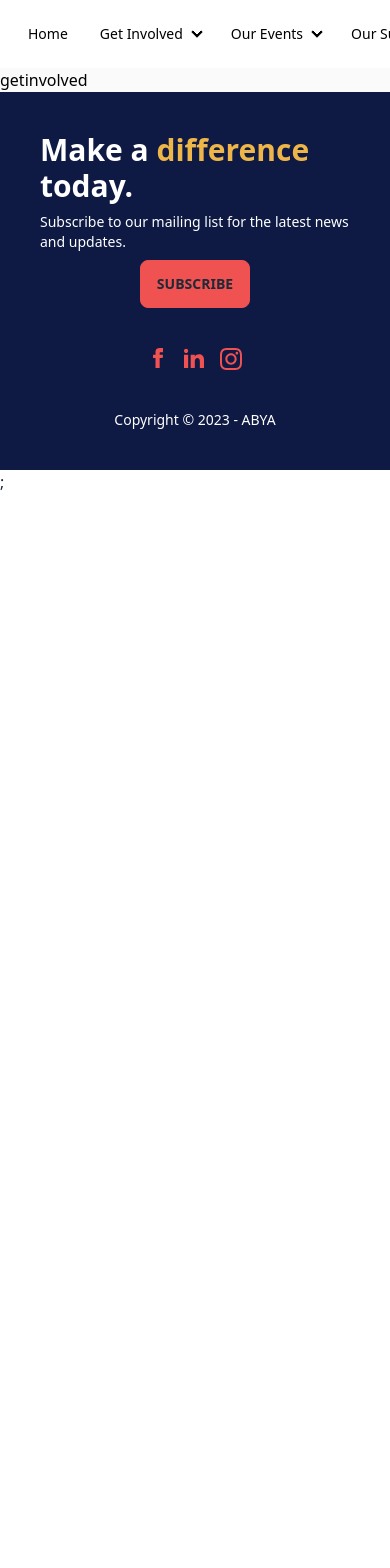
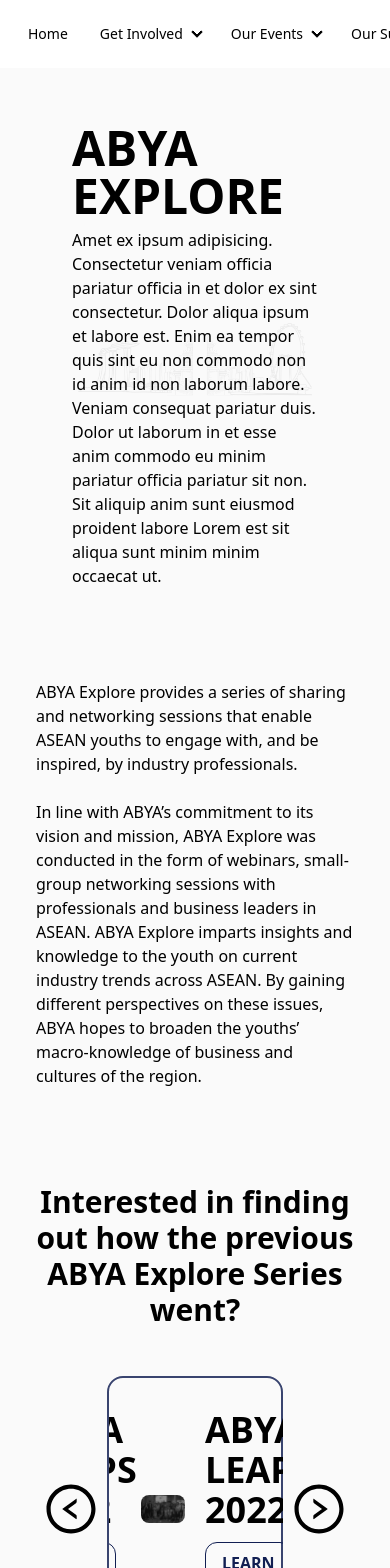
Before and after one commit to aseanbya/ABYAWebsite, a Next.js app: page /event/ABYAExplore in a window 390 px wide. Shown: the top 1568 px of the page. Before the commit the page ends 844 px from the top, so only its background shows below. Built offline with nearby package versions, Linux system fonts and the light colour scheme.

Commit message:
refactor: events tab

```diff
--- /dev/null
+++ b/src/components/event/UpcomingLeapsButton.tsx
@@ -0,0 +1,11 @@
+export default function UpcomingLeapsButton() {
+    return (
+        <a
+            type="button"
+            className="w-fit rounded-xl bg-brandBlue px-4 py-2 text-white
+            hover:bg-slate-700"
+        >
+            <p className="text-xl font-bold">Upcoming LEAPS</p>
+        </a>
+    );
+}
--- a/src/pages/event/ABYAExplore/index.tsx
+++ b/src/pages/event/ABYAExplore/index.tsx
@@ -1,10 +1,55 @@
 import PageLayout from "~/components/common/PageLayout";
+import ContentContainer from "~/components/common/ContentContainer";
+import PageTitleSection from "~/components/common/PageTitleSection";
+import ABYAExploreCarousel from "~/components/event/ABYAExploreCarousel";
 
-
-export default function Home() {
+export default function index() {
     return (
         <PageLayout>
-            getinvolved
+            <PageTitleSection title={"ABYA EXPLORE"}>
+                <h2>
+                    Amet ex ipsum adipisicing. Consectetur veniam officia
+                    pariatur officia in et dolor ex sint consectetur. Dolor
+                    aliqua ipsum et labore est. Enim ea tempor quis sint eu non
+                    commodo non id anim id non laborum labore. Veniam consequat
+                    pariatur duis. Dolor ut laborum in et esse anim commodo eu
+                    minim pariatur officia pariatur sit non. Sit aliquip anim
+                    sunt eiusmod proident labore Lorem est sit aliqua sunt minim
+                    minim occaecat ut.
+                </h2>
+            </PageTitleSection>
+            <ContentContainer>
+                <div className="pb-12">
+                    <p>
+                        ABYA Explore provides a series of sharing and networking
+                        sessions that enable ASEAN youths to engage with, and be
+                        inspired, by industry professionals.
+                    </p>
+                    <br />
+                    <p>
+                        In line with ABYA’s commitment to its vision and
+                        mission, ABYA Explore was conducted in the form of
+                        webinars, small-group networking sessions with
+                        professionals and business leaders in ASEAN. ABYA
+                        Explore imparts insights and knowledge to the youth on
+                        current industry trends across ASEAN. By gaining
+                        different perspectives on these issues, ABYA hopes to
+                        broaden the youths’ macro-knowledge of business and
+                        cultures of the region.
+                    </p>
+                </div>
+                <h2 className="py-12 text-center text-3xl font-semibold">
+                    Interested in finding out how the previous ABYA Explore
+                    Series went?
+                </h2>
+                <div className="flex flex-col pb-12">
+                    <div className="flex justify-center">
+                        <div className="flex w-full justify-center sm:w-2/3">
+                            <ABYAExploreCarousel />
+                        </div>
+                    </div>
+                </div>
+            </ContentContainer>
         </PageLayout>
     );
 }
--- a/src/pages/event/ABYALeaps/index.tsx
+++ b/src/pages/event/ABYALeaps/index.tsx
@@ -1,10 +1,93 @@
 import PageLayout from "~/components/common/PageLayout";
+import PageTitleSection from "~/components/common/PageTitleSection";
+import ContentContainer from "~/components/common/ContentContainer";
+import ABYALeapCarousel from "~/components/event/ABYALeapCarousel";
+import UpcomingLeapsButton from "~/components/event/UpcomingLeapsButton";
 
-
-export default function Home() {
+export default function index() {
     return (
         <PageLayout>
-            getinvolved
+            <PageTitleSection title={"ABYA LEAPS"}>
+                <div className="grid grid-rows-2">
+                    <h2>Discover connections with every new LEAP</h2>
+                    <UpcomingLeapsButton />
+                </div>
+            </PageTitleSection>
+            <ContentContainer>
+                <div className="pb-12">
+                    <p>
+                        LEAPS (Leadership, Exploration and Progress) is an
+                        ASEAN-focused industry immersion programme, designed to
+                        equip and groom students to become industry-relevant
+                        future ASEAN- savvy talents.
+                    </p>
+                    <br />
+                    <p>
+                        Powered by Young NTUC and the National Youth Council,
+                        ABYA LEAPS aims to provide a platform for ASEAN youths
+                        to deepen their interest in the ASEAN market and sharpen
+                        their technical & soft skills that would be relevant in
+                        ASEAN.
+                    </p>
+                    <br />
+                    <p>
+                        Any tertiary student/ institute of higher learning from
+                        all majors who was a citizen of the ASEAN member
+                        countries (includes Brunei, Cambodia, Laos, Malaysia,
+                        Myanmar, Philippines, Singapore, Thailand, Indonesia and
+                        Vietnam) are invited to the challenge!
+                    </p>
+                </div>
+
+                <div className="grid grid-cols-1 gap-4 pb-12 lg:grid-cols-3">
+                    <div className="card border border-brandBlue">
+                        <div className="card-body">
+                            <h2 className="card-title text-4xl font-semibold uppercase">
+                                Leadership
+                            </h2>
+                            <p>
+                                Our community seeks to bring together youths who
+                                seek to develop their competencies in becoming
+                                business savvy with a future in ASEAN.
+                            </p>
+                        </div>
+                    </div>
+                    <div className="card border border-brandBlue">
+                        <div className="card-body">
+                            <h2 className="card-title text-4xl font-semibold uppercase">
+                                Leadership
+                            </h2>
+                            <p>
+                                Our community seeks to bring together youths who
+                                seek to develop their competencies in becoming
+                                business savvy with a future in ASEAN.
+                            </p>
+                        </div>
+                    </div>
+                    <div className="card border border-brandBlue">
+                        <div className="card-body">
+                            <h2 className="card-title text-4xl font-semibold uppercase">
+                                Leadership
+                            </h2>
+                            <p>
+                                Our community seeks to bring together youths who
+                                seek to develop their competencies in becoming
+                                business savvy with a future in ASEAN.
+                            </p>
+                        </div>
+                    </div>
+                </div>
+
+                <div className="mb-12 flex flex-col items-center justify-between sm:flex-row ">
+                    <h1 className="w-full pb-6 text-4xl sm:w-1/3 sm:pb-0">
+                        Want to find out more about how the previous years of
+                        LEAPS went?
+                    </h1>
+                    <div className="flex w-full justify-end sm:w-2/3">
+                        <ABYALeapCarousel />
+                    </div>
+                </div>
+            </ContentContainer>
         </PageLayout>
     );
 }
--- a/src/pages/event/index.tsx
+++ b/src/pages/event/index.tsx
@@ -3,18 +3,7 @@
 import PageTitleSection from "~/components/common/PageTitleSection";
 import ABYAExploreCarousel from "~/components/event/ABYAExploreCarousel";
 import ABYALeapCarousel from "~/components/event/ABYALeapCarousel";
-
-function AboutUsButton() {
-    return (
-        <a
-            type="button"
-            className="w-fit rounded-xl bg-brandBlue px-4 py-2 text-white
-            hover:bg-slate-700"
-        >
-            <p className="text-xl font-bold">Upcoming LEAPS</p>
-        </a>
-    );
-}
+import UpcomingLeapsButton from "~/components/event/UpcomingLeapsButton";
 
 export default function event() {
     return (
@@ -22,7 +11,7 @@
             <PageTitleSection title={"ABYA LEAPS"}>
                 <div className="grid grid-rows-2">
                     <h2>Discover connections with every new LEAP</h2>
-                    <AboutUsButton />
+                    <UpcomingLeapsButton />
                 </div>
             </PageTitleSection>
             <ContentContainer>
```
